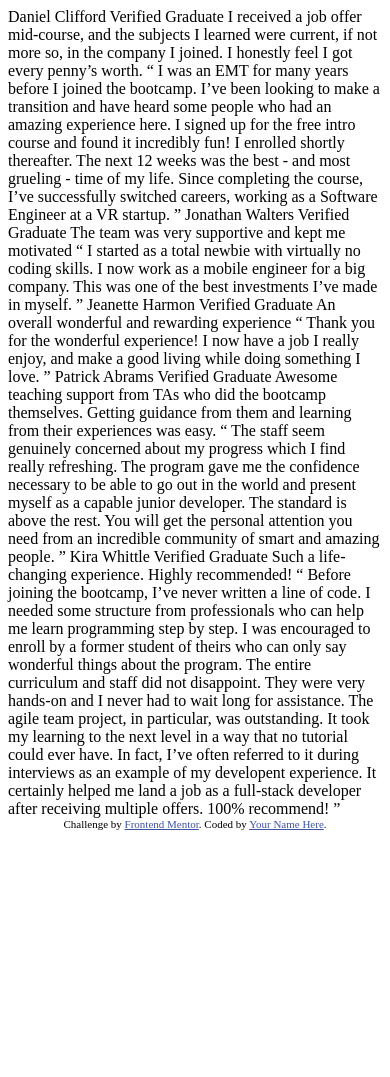
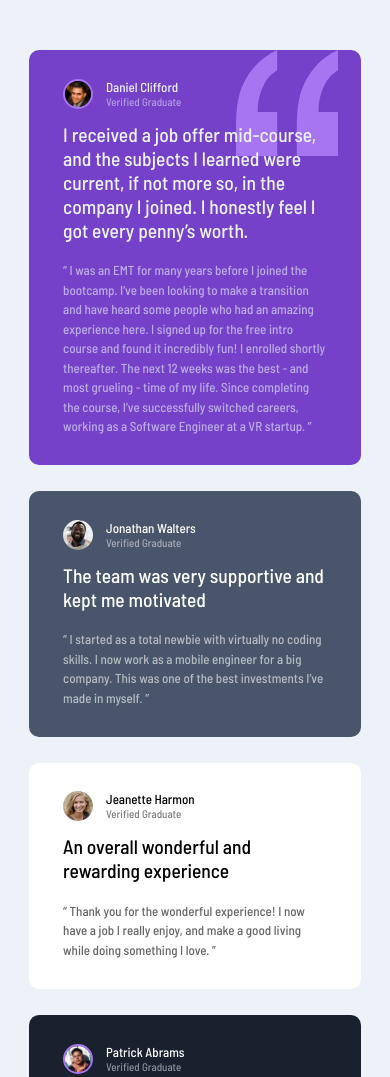
Before and after one commit to Barbelitos/FrontEndMentor-TestimonialsGrid, a plain HTML site: page index.html in a window 390 px wide. Shown: the top 1077 px of the page. Before the commit the page ends 844 px from the top, so only its background shows below. Drawn offline with Linux system fonts and the light colour scheme.

Commit message:
CSS for mobile done

```diff
--- /dev/null
+++ b/CSS/styles.css
@@ -0,0 +1,94 @@
+@import url("https://fonts.googleapis.com/css2?family=Barlow+Semi+Condensed:wght@500;600&display=swap");
+
+* {
+  margin: 0;
+  padding: 0;
+  box-sizing: border-box;
+}
+
+:root {
+  /* COLORS */
+  /* Primary */
+  --moderate-violet: hsl(263, 55%, 52%);
+  --very-dark-grayish-blue: hsl(217, 19%, 35%);
+  --very-dark-blackish-blue: hsl(219, 29%, 14%);
+  --white: hsl(0, 0%, 100%);
+  /* Neutral */
+  --light-gray: hsl(0, 0%, 81%);
+  --light-grayish-blue: hsl(210, 46%, 95%);
+}
+
+body {
+  font-size: 13px;
+  font-family: "Barlow Semi Condensed", sans-serif;
+  background: var(--light-grayish-blue);
+}
+
+.grid__container {
+  display: grid;
+  margin: 50px auto;
+  width: 85%;
+  gap: 2em;
+}
+
+.card {
+  border-radius: 10px;
+  padding: 2.2em 2.6em;
+  background-color: var(--white);
+}
+
+/* SPECIFIC CARDS */
+#daniel__card {
+  color: var(--light-grayish-blue);
+  background-image: url("/images/bg-pattern-quotation.svg");
+  background-color: var(--moderate-violet);
+  background-repeat: no-repeat;
+  background-position-x: 90%;
+  background-size: 102px 106px;
+}
+
+#jonathan__card {
+  color: var(--white);
+  background-color: var(--very-dark-grayish-blue);
+}
+
+#patrick__card {
+  color: var(--white);
+  background-color: var(--very-dark-blackish-blue);
+}
+
+#daniel__card .author__picture,
+#patrick__card .author__picture {
+  border: 2px solid #a775f1;
+}
+
+.card__author {
+  display: flex;
+  gap: 1em;
+  margin-bottom: 1em;
+}
+
+.author__picture {
+  border-radius: 50%;
+  height: 30px;
+  width: 30px;
+}
+
+.author__info {
+  padding: 0em;
+}
+
+.author__status {
+  opacity: 50%;
+  font-size: 11px;
+}
+
+.card__title {
+  margin-bottom: 1em;
+  font-weight: 100;
+}
+
+.card__text {
+  opacity: 60%;
+  line-height: 1.5em;
+}
--- a/index.html
+++ b/index.html
@@ -1,76 +1,163 @@
 <!DOCTYPE html>
 <html lang="en">
   <head>
-  <meta charset="UTF-8">
-  <meta name="viewport" content="width=device-width, initial-scale=1.0"> <!-- displays site properly based on user's device -->
+    <meta charset="UTF-8" />
+    <meta name="viewport" content="width=device-width, initial-scale=1.0" />
+    <!-- displays site properly based on user's device -->
 
-  <link rel="icon" type="image/png" sizes="32x32" href="./images/favicon-32x32.png">
+    <link
+      rel="icon"
+      type="image/png"
+      sizes="32x32"
+      href="./images/favicon-32x32.png"
+    />
+    <link rel="stylesheet" type="text/css" href="CSS/styles.css" />
 
     <title>Frontend Mentor | [Challenge Name Here]</title>
 
     <!-- Feel free to remove these styles or customise in your own stylesheet 👍 -->
     <style>
-    .attribution { font-size: 11px; text-align: center; }
-    .attribution a { color: hsl(228, 45%, 44%); }
+      .attribution {
+        font-size: 11px;
+        text-align: center;
+      }
+      .attribution a {
+        color: hsl(228, 45%, 44%);
+      }
     </style>
   </head>
   <body>
-  Daniel Clifford
-  Verified Graduate
+    <div class="grid__container">
+      <div class="card" id="daniel__card">
+        <div class="card__author">
+          <img
+            class="author__picture"
+            src="images/image-daniel.jpg"
+            alt="Daniel picture"
+          />
+          <div class="author__info">
+            <p class="author__name">Daniel Clifford</p>
+            <p class="author__status">Verified Graduate</p>
+          </div>
+        </div>
+        <h2 class="card__title">
+          I received a job offer mid-course, and the subjects I learned were
+          current, if not more so, in the company I joined. I honestly feel I
+          got every penny’s worth.
+        </h2>
+        <p class="card__text">
+          “ I was an EMT for many years before I joined the bootcamp. I’ve been
+          looking to make a transition and have heard some people who had an
+          amazing experience here. I signed up for the free intro course and
+          found it incredibly fun! I enrolled shortly thereafter. The next 12
+          weeks was the best - and most grueling - time of my life. Since
+          completing the course, I’ve successfully switched careers, working as
+          a Software Engineer at a VR startup. ”
+        </p>
+      </div>
+      <div class="card" id="jonathan__card">
+        <div class="card__author">
+          <img
+            class="author__picture"
+            src="images/image-jonathan.jpg"
+            alt="Jonathan picture"
+          />
+          <div class="author__info">
+            <p class="author__name">Jonathan Walters</p>
+            <p class="author__status">Verified Graduate</p>
+          </div>
+        </div>
+        <h2 class="card__title">
+          The team was very supportive and kept me motivated
+        </h2>
+        <p class="card__text">
+          “ I started as a total newbie with virtually no coding skills. I now
+          work as a mobile engineer for a big company. This was one of the best
+          investments I’ve made in myself. ”
+        </p>
+      </div>
+      <div class="card" id="jeanette__card">
+        <div class="card__author">
+          <img
+            class="author__picture"
+            src="images/image-jeanette.jpg"
+            alt="Jeanette picture"
+          />
+          <div class="author__info">
+            <p class="author__name">Jeanette Harmon</p>
+            <p class="author__status">Verified Graduate</p>
+          </div>
+        </div>
+        <h2 class="card__title">
+          An overall wonderful and rewarding experience
+        </h2>
+        <p class="card__text">
+          “ Thank you for the wonderful experience! I now have a job I really
+          enjoy, and make a good living while doing something I love. ”
+        </p>
+      </div>
+      <div class="card" id="patrick__card">
+        <div class="card__author">
+          <img
+            class="author__picture"
+            src="images/image-patrick.jpg"
+            alt="Patrick picture"
+          />
+          <div class="author__info">
+            <p class="author__name">Patrick Abrams</p>
+            <p class="author__status">Verified Graduate</p>
+          </div>
+        </div>
+        <h2 class="card__title">
+          Awesome teaching support from TAs who did the bootcamp themselves.
+          Getting guidance from them and learning from their experiences was
+          easy.
+        </h2>
+        <p class="card__text">
+          “ The staff seem genuinely concerned about my progress which I find
+          really refreshing. The program gave me the confidence necessary to be
+          able to go out in the world and present myself as a capable junior
+          developer. The standard is above the rest. You will get the personal
+          attention you need from an incredible community of smart and amazing
+          people. ”
+        </p>
+      </div>
+      <div class="card" id="kira__card">
+        <div class="card__author">
+          <img
+            class="author__picture"
+            src="images/image-kira.jpg"
+            alt="Kira picture"
+          />
+          <div class="author__info">
+            <p class="author__name">Kira Whittle</p>
+            <p class="author__status">Verified Graduate</p>
+          </div>
+        </div>
+        <h2 class="card__title">
+          Such a life-changing experience. Highly recommended!
+        </h2>
+        <p class="card__text">
+          “ Before joining the bootcamp, I’ve never written a line of code. I
+          needed some structure from professionals who can help me learn
+          programming step by step. I was encouraged to enroll by a former
+          student of theirs who can only say wonderful things about the program.
+          The entire curriculum and staff did not disappoint. They were very
+          hands-on and I never had to wait long for assistance. The agile team
+          project, in particular, was outstanding. It took my learning to the
+          next level in a way that no tutorial could ever have. In fact, I’ve
+          often referred to it during interviews as an example of my developent
+          experience. It certainly helped me land a job as a full-stack
+          developer after receiving multiple offers. 100% recommend! ”
+        </p>
+      </div>
+    </div>
 
-  I received a job offer mid-course, and the subjects I learned were current, if not more so,
-  in the company I joined. I honestly feel I got every penny’s worth.
-
-  “ I was an EMT for many years before I joined the bootcamp. I’ve been looking to make a
-  transition and have heard some people who had an amazing experience here. I signed up
-  for the free intro course and found it incredibly fun! I enrolled shortly thereafter.
-  The next 12 weeks was the best - and most grueling - time of my life. Since completing
-  the course, I’ve successfully switched careers, working as a Software Engineer at a VR startup. ”
-
-  Jonathan Walters
-  Verified Graduate
-
-  The team was very supportive and kept me motivated
-
-  “ I started as a total newbie with virtually no coding skills. I now work as a mobile engineer
-  for a big company. This was one of the best investments I’ve made in myself. ”
-
-  Jeanette Harmon
-  Verified Graduate
-
-  An overall wonderful and rewarding experience
-
-  “ Thank you for the wonderful experience! I now have a job I really enjoy, and make a good living
-  while doing something I love. ”
-
-  Patrick Abrams
-  Verified Graduate
-
-  Awesome teaching support from TAs who did the bootcamp themselves. Getting guidance from them and
-  learning from their experiences was easy.
-
-  “ The staff seem genuinely concerned about my progress which I find really refreshing. The program
-  gave me the confidence necessary to be able to go out in the world and present myself as a capable
-  junior developer. The standard is above the rest. You will get the personal attention you need from
-  an incredible community of smart and amazing people. ”
-
-  Kira Whittle
-  Verified Graduate
-
-  Such a life-changing experience. Highly recommended!
-
-  “ Before joining the bootcamp, I’ve never written a line of code. I needed some structure from
-  professionals who can help me learn programming step by step. I was encouraged to enroll by a former
-  student of theirs who can only say wonderful things about the program. The entire curriculum and staff
-  did not disappoint. They were very hands-on and I never had to wait long for assistance. The agile team
-  project, in particular, was outstanding. It took my learning to the next level in a way that no tutorial
-  could ever have. In fact, I’ve often referred to it during interviews as an example of my developent
-  experience. It certainly helped me land a job as a full-stack developer after receiving multiple offers.
-  100% recommend! ”
-
-  <div class="attribution">
-    Challenge by <a href="https://www.frontendmentor.io?ref=challenge" target="_blank">Frontend Mentor</a>.
-    Coded by <a href="#">Your Name Here</a>.
-  </div>
+    <!-- <div class="attribution">
+      Challenge by
+      <a href="https://www.frontendmentor.io?ref=challenge" target="_blank"
+        >Frontend Mentor</a
+      >. Coded by <a href="#">Your Name Here</a>.
+    </div> -->
   </body>
 </html>
```
Lines whose indentation alone changed are shown as unchanged.
